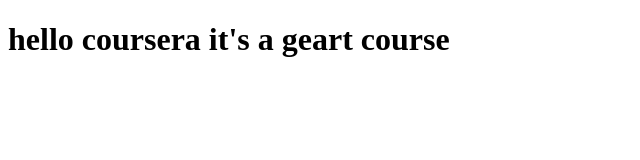
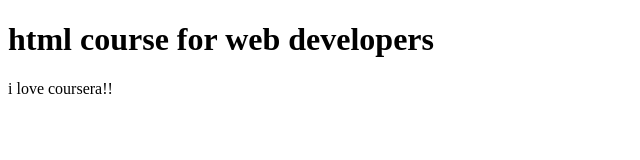
Before and after one commit to michaelmegally/coursera-test, a plain HTML site: page site/index.html in a window 1280 px wide. Shown: the whole page, without its empty margins (0-640 px from the left). Drawn offline with Linux system fonts and the light colour scheme.

Commit message:
my secound page

```diff
--- a/site/index.html
+++ b/site/index.html
@@ -1,9 +1,11 @@
-<!DOCTYPE html>
+<!DOCTYPE HTML>
 <html>
-<head>
-	<title>hello coursera</title>
-</head>
-<body>
- <h1>hello coursera it's a geart course</h1>
-</body>
+ <head>
+ 	<meta charset="utf-8">
+ 	<title>coursera is cool</title>
+ </head>
+ <body>
+  <h1>html course for web developers</h1>
+  <p>i love coursera!!</p>
+ </body>
 </html>
```
